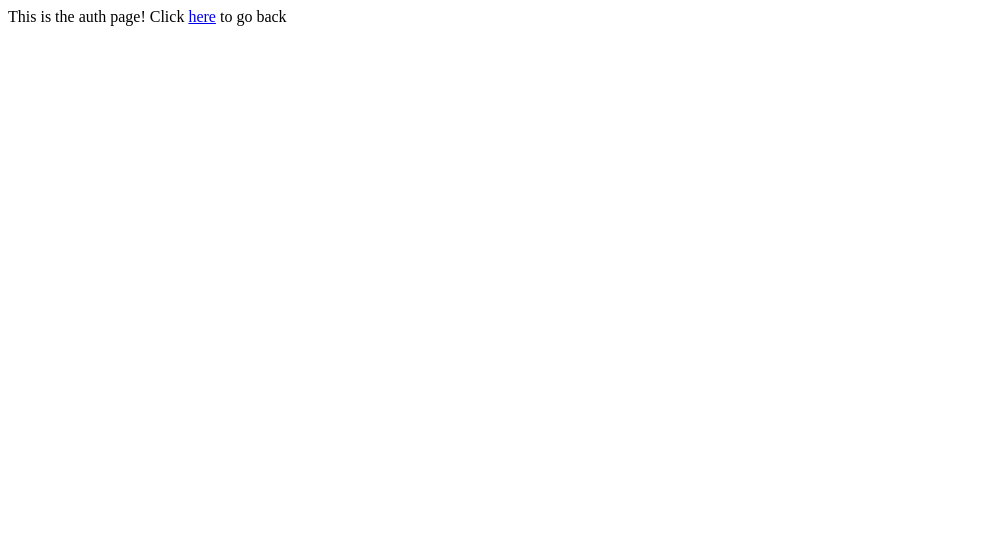
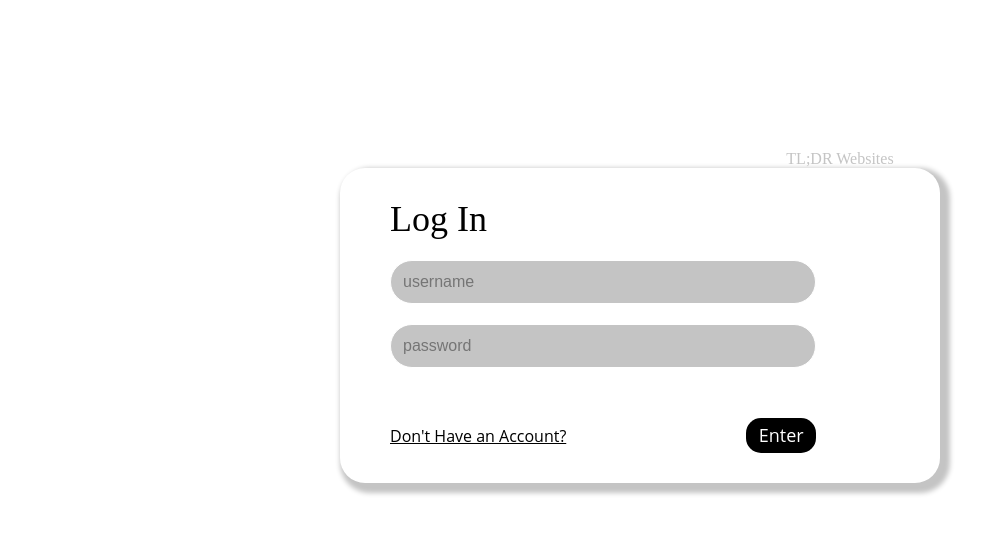
Before and after one commit to 17tangs/tldr-front, a Gatsby site: page /auth in a window 1280 px wide. Shown: the whole page, without its empty margins (0-1007 px from the left). Built offline with nearby package versions, Linux system fonts and the light colour scheme; Gatsby itself is replaced by a stand-in of ours.

Commit message:
added login page to auth route

```diff
--- a/src/pages/auth.tsx
+++ b/src/pages/auth.tsx
@@ -2,10 +2,64 @@ import { Link } from "gatsby";
 import * as React from "react";
 import {ISignupPageProps} from './index';
 
+const button: React.CSSProperties = {
+    backgroundColor: "black",
+    borderRadius: 15,
+    fontFamily: "Open Sans",
+    fontSize: 18,
+    height: 30,
+    paddingLeft: 10,
+    paddingRight: 10,
+    paddingTop: 5,
+    width: 50,
+    textAlign: 'center',
+    cursor: 'pointer',
+};
+
 class Auth extends React.Component<ISignupPageProps> {
     render()
     {
-        return (<div>This is the auth page! Click <Link to="/">here</Link> to go back </div>);
+        return (
+            <div>
+                <div style={{display: "flex", justifyContent: "center", alignItems:"center", marginTop: 150, fontFamily: "Rhodium Libre", color: "#C4C4C4", marginLeft: 400}}>TL;DR Websites</div>
+                <div style={{display: "flex", justifyContent: "center", alignItems:"center"}}>
+                    <div style={{boxShadow: "5px 5px 5px 5px #C4C4C4", width: 500, padding: "30px 50px 30px 50px", borderRadius: 25}}>
+                        <div style={{fontFamily: "Rhodium Libre", fontSize: 36}}>Log In</div>
+                        <input
+                        type="text"
+                        placeholder= "username"
+                        style={{ fontSize: '16px',
+                        border: '1px solid white',
+                        backgroundColor: '#C4C4C4',
+                        display: 'flex',
+                        borderRadius: '30px',
+                        padding: '12px',
+                        margin: '20px 0px 20px 0px',
+                        width: 400,
+                        outline: 'none' }}
+                        />
+                        <input
+                        type="text"
+                        placeholder="password"
+                        style={{ fontSize: '16px',
+                        border: '1px solid white',
+                        backgroundColor: '#C4C4C4',
+                        display: 'flex',
+                        borderRadius: '30px',
+                        padding: '12px',
+                        margin: '20px 0px 20px 0px',
+                        width: 400,
+                        outline: 'none' }}
+                        />
+                        <div style={{display: "flex", alignItems:"center", marginTop: 50}}>
+                            <div style={{textDecoration: "underline", color: "black", marginRight: 180, cursor: "pointer", fontFamily: "Open Sans" }}>Don't Have an Account?</div>
+                            <div style={button}><Link to="/" style={{textDecoration: "none", color: "white"}}>Enter</Link></div>
+                        </div>
+                    </div>
+
+                </div>
+            </div>
+        );
     }
 }
 
```
